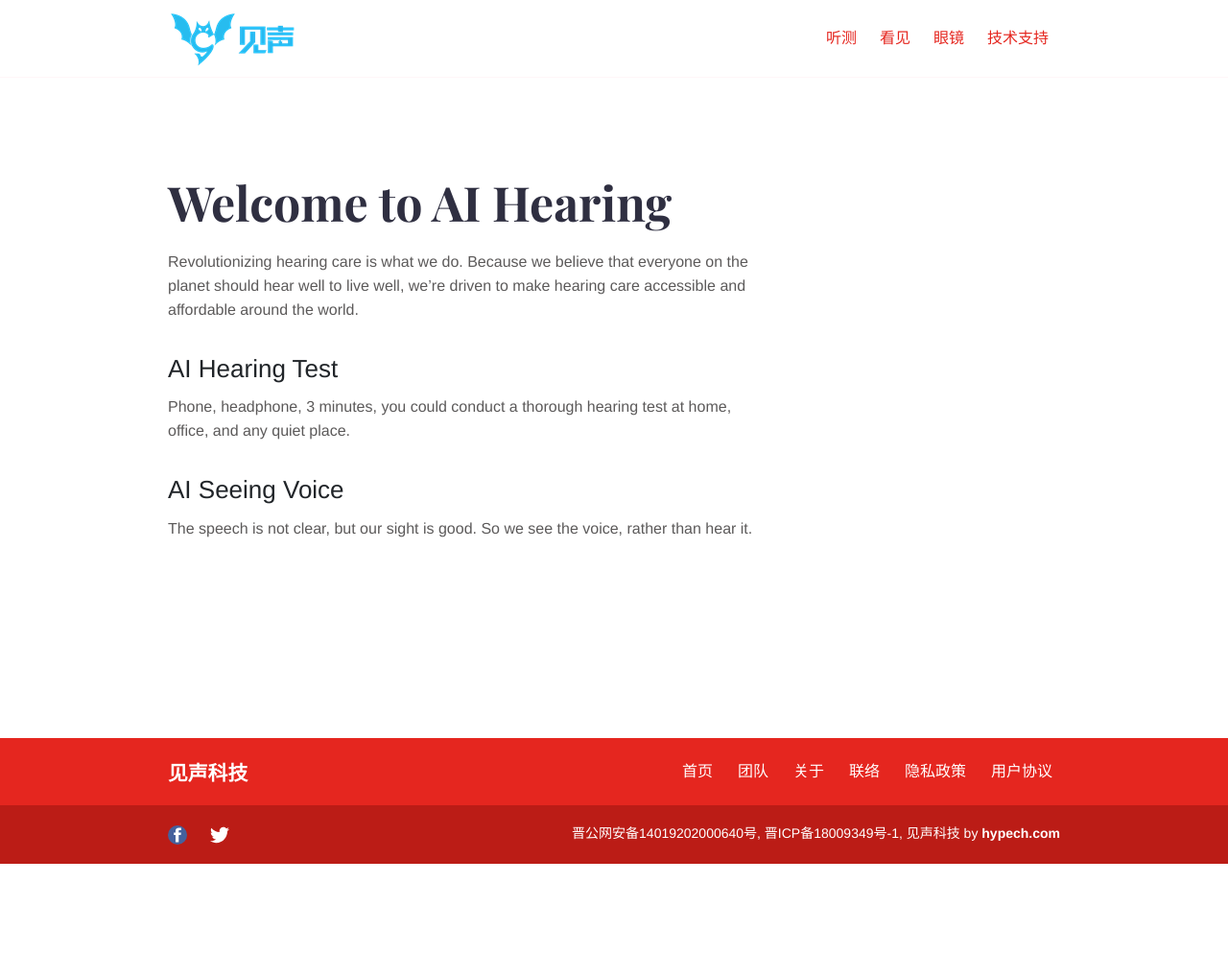
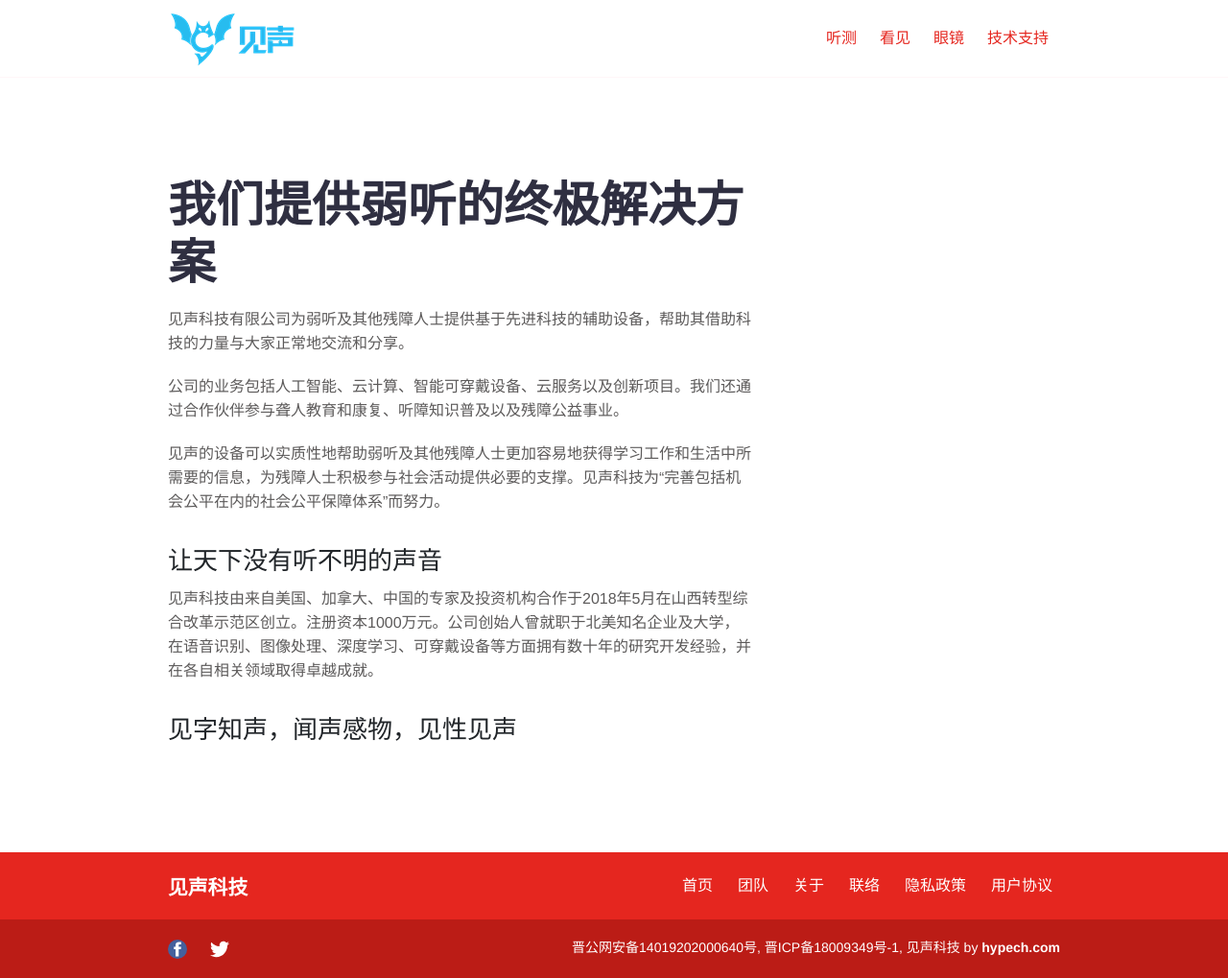
Before and after one commit to seeingvoice/seeingvoice.github.io, a Jekyll site: the page built from about.md, in a window 1280 px wide. Shown: the whole page at 96% size. Built offline with Jekyll 4.4.1, drawn with Linux system fonts in a browser that asks for light colours; before the commit the page ends 900 px from its top, so only the background shows below that.

Commit message:
Update about.md

```diff
--- a/about.md
+++ b/about.md
@@ -1,16 +1,18 @@
 ---
-title: 'Welcome to AI Hearing'
+title: '我们提供弱听的终极解决方案'
 date: 2018-02-22T17:01:34+07:00
 layout: page
 bodyClass: page-about
 ---
 
-Revolutionizing hearing care is what we do. Because we believe that everyone on the planet should hear well to live well, we’re driven to make hearing care accessible and affordable around the world.
+见声科技有限公司为弱听及其他残障人士提供基于先进科技的辅助设备，帮助其借助科技的力量与大家正常地交流和分享。
 
-## AI Hearing Test
+公司的业务包括人工智能、云计算、智能可穿戴设备、云服务以及创新项目。我们还通过合作伙伴参与聋人教育和康复、听障知识普及以及残障公益事业。
 
-Phone, headphone, 3 minutes, you could conduct a thorough hearing test at home, office, and any quiet place.
+见声的设备可以实质性地帮助弱听及其他残障人士更加容易地获得学习工作和生活中所需要的信息，为残障人士积极参与社会活动提供必要的支撑。见声科技为“完善包括机会公平在内的社会公平保障体系”而努力。
 
-## AI Seeing Voice
+## 让天下没有听不明的声音
 
-The speech is not clear, but our sight is good. So we see the voice, rather than hear it.
+见声科技由来自美国、加拿大、中国的专家及投资机构合作于2018年5月在山西转型综合改革示范区创立。注册资本1000万元。公司创始人曾就职于北美知名企业及大学，在语音识别、图像处理、深度学习、可穿戴设备等方面拥有数十年的研究开发经验，并在各自相关领域取得卓越成就。
+
+## 见字知声，闻声感物，见性见声
```
